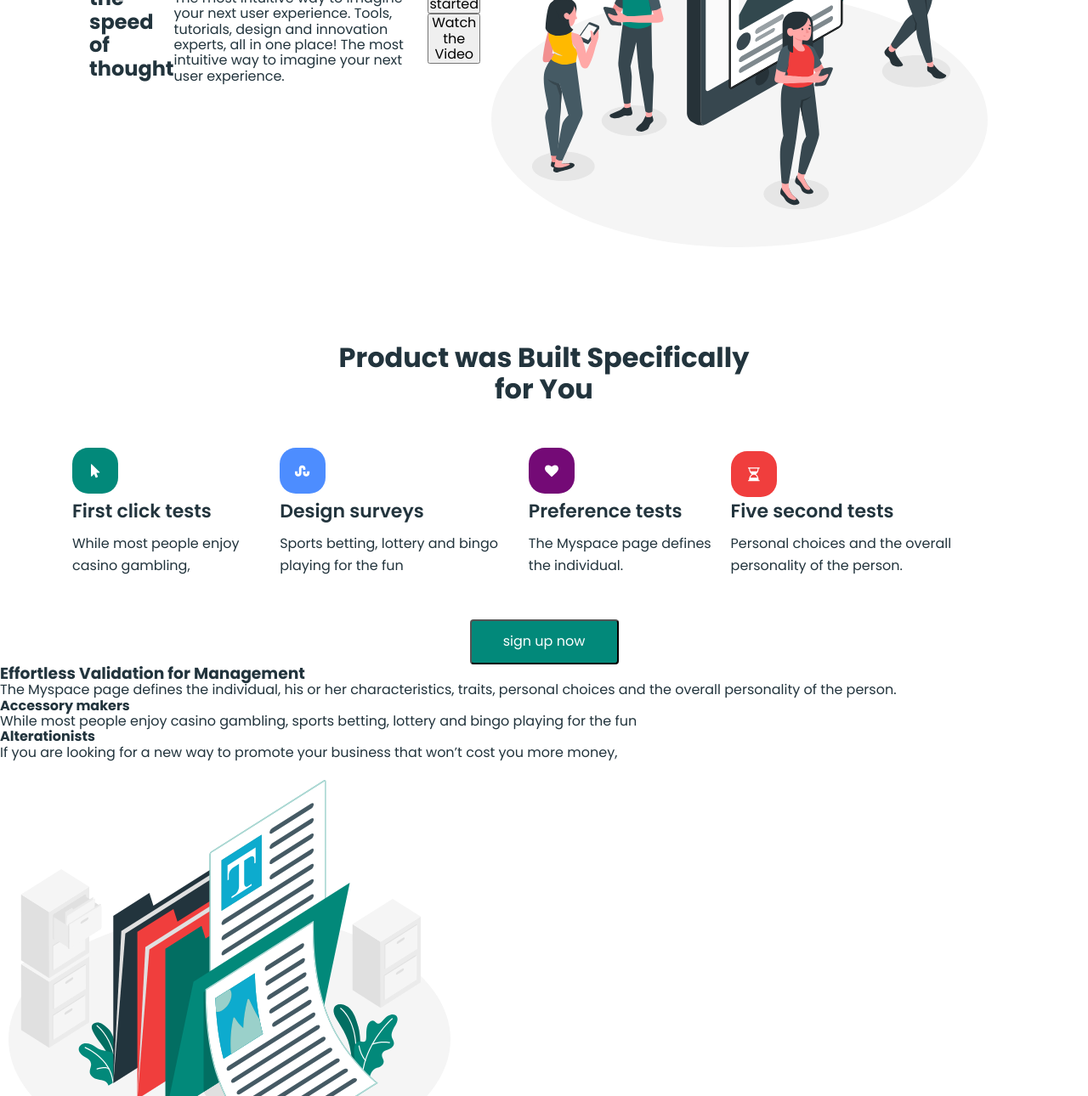
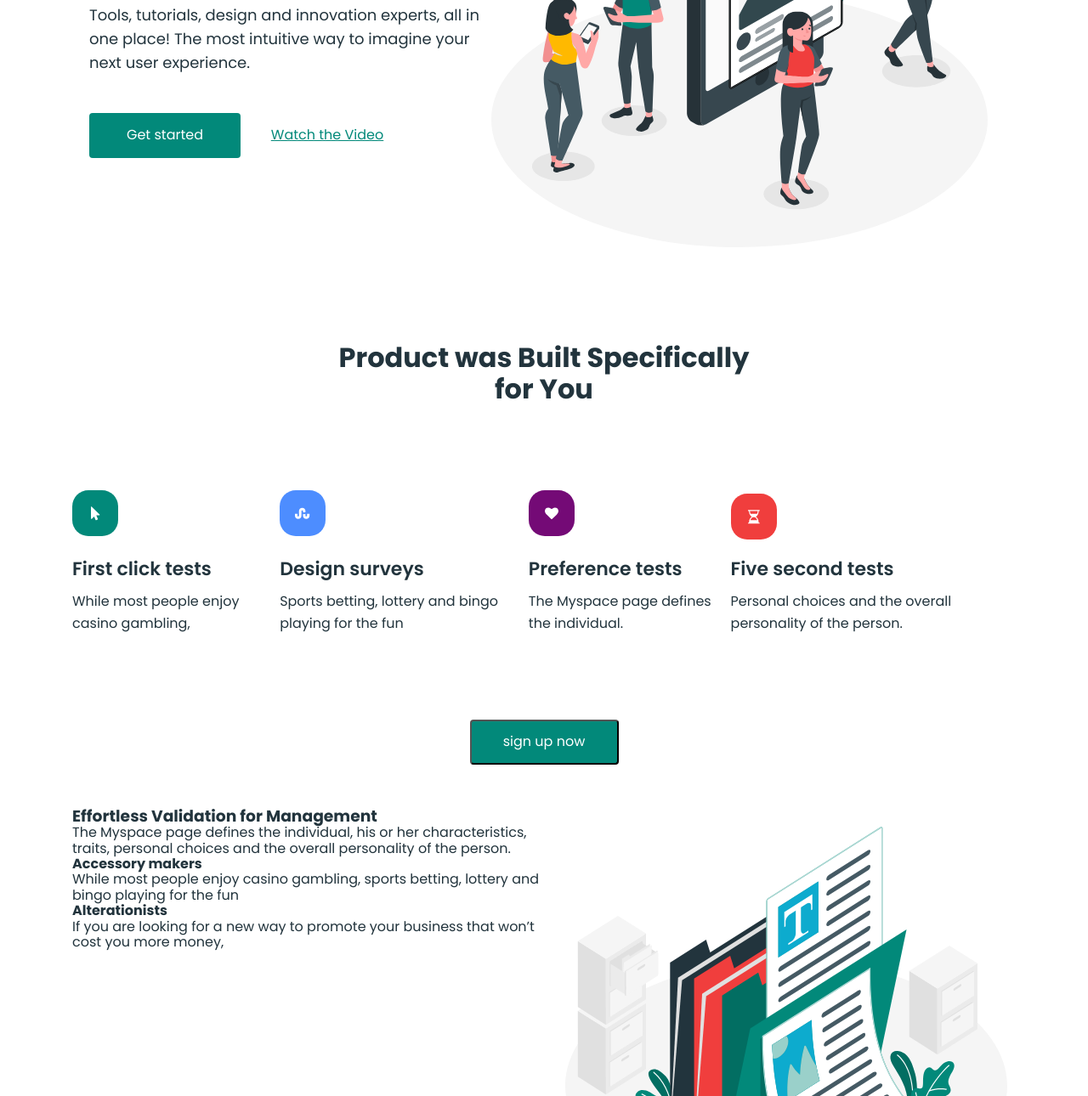
Before and after one commit to OlehSkrypnyk8/Business-promotion, a plain HTML site: page index.html in a window 1280 px wide. Shown: the part 357-1647 px from the top of the page at 85% size. Drawn offline with nearby package versions, Linux system fonts and the light colour scheme.

Commit message:
Стилізував сецію

```diff
--- a/css/style.css
+++ b/css/style.css
@@ -42,6 +42,7 @@ img {
     display: flex;
     align-items: center;
 }
+
 
 .logo {
     display: flex;
@@ -116,8 +117,54 @@ img {
     justify-content: space-between;
     width: 1110px;
 }
+.hero-text {
+    display: flex;
+    flex-direction: column;
+}
 
+.hero-title {
+    font-family: "Poppins", sans-serif;
+    font-weight: 700;
+    font-size: 40px;
+    line-height: 1.5;
+    color: #22343d;
+    margin-bottom: 18px;
+}
 
+.hero-subtitle {
+    font-family: "Poppins", sans-serif;
+    font-weight: 400;
+    font-size: 18px;
+    line-height: 1.55556;
+    color: #22343d;
+    margin-bottom: 45px;
+}
+
+.hero-btn-list {
+    display: flex;
+    gap: 20px;
+    align-items: baseline;
+}
+.btn-get-started {
+    border-radius: 4px;
+    width: 178px;
+    height: 53px;
+    background: #02897a;
+    color: #fff;
+    border: none;
+}
+
+.btn-watch-video {
+    width: 164px;
+    height: 23px;
+    text-decoration: underline;
+    color: #02897a;
+    border: none;
+    background-color: #fff;
+
+}
+
+/* sectio product title */
 .product-title {
     margin-left: auto;
     margin-right: auto;
@@ -126,19 +173,23 @@ img {
     text-align: center;
     color: #22343d;
     margin-bottom: 50px;
+    padding-bottom: 50px;
 
 
 }
 .product-list {
     display: flex;
     width: 1110px;
+    padding-bottom: 50px;
 }
 
 .product-item {
 
 }
 
-.product-img {}
+.product-img {
+    margin-bottom: 18px;
+}
 
 .product-head {
     font-weight: 600;
@@ -165,4 +216,29 @@ img {
     height: 53px;
     background: #02897a;
     color: #fff;
+    margin-bottom: 50px;
 }
+/* start section managment */
+.management {
+
+}
+
+.management-container {
+
+    display: flex;
+}
+
+.management-list {
+
+
+}
+
+.management-item {}
+
+.management-title {}
+
+.management-text {}
+
+.managment-subtitle {}
+
+.management-img {}
--- a/index.html
+++ b/index.html
@@ -62,17 +62,25 @@
       <!-- HERO SECTION  -->
       <section class="hero">
         <div class="container hero-container">
-          <h1>Work at the speed of thought</h1>
-          <p>
+          <div class="hero-text">
+            <h1 class="hero-title">Work at the speed of thought</h1>
+            <p class="hero-subtitle">
               Tools, tutorials, design and innovation experts, all in one place!
-            The most intuitive way to imagine your next user experience. Tools,
-            tutorials, design and innovation experts, all in one place! The most
-            intuitive way to imagine your next user experience.
+              The most intuitive way to imagine your next user experience.
             </p>
-          <ul>
-            <li><button type="button">Get started</button></li>
-            <li><button type="button">Watch the Video</button></li>
+            <ul class="hero-btn-list">
+              <li>
+                <button type="button" class="btn-get-started">
+                  Get started
+                </button>
+              </li>
+              <li>
+                <button type="button" class="btn-watch-video">
+                  Watch the Video
+                </button>
+              </li>
             </ul>
+          </div>
           <img
             src="./images/hero-img.svg"
             alt="hero image"
@@ -99,7 +107,7 @@
                 While most people enjoy casino gambling,
               </p>
             </li>
-            <li class>
+            <li class="product-item">
               <img
                 src="./images/surveys.svg"
                 alt="surveys"
@@ -143,37 +151,44 @@
         </div>
       </section>
       <!-- Section managment -->
-      <section>
-        <ul>
-          <li>
-            <h3>Effortless Validation for Management</h3>
-            <p>
+      <section class="management">
+        <div class="container">
+          <div class="management-container">
+            <ul class="management-list">
+              <li class="management-item">
+                <h3 class="management-title">
+                  Effortless Validation for Management
+                </h3>
+                <p class="management-text">
                   The Myspace page defines the individual, his or her
                   characteristics, traits, personal choices and the overall
                   personality of the person.
                 </p>
               </li>
-          <li>
-            <h4>Accessory makers</h4>
-            <p>
-              While most people enjoy casino gambling, sports betting, lottery
-              and bingo playing for the fun
+              <li class="management-item">
+                <h4 class="managment-subtitle">Accessory makers</h4>
+                <p class="management-text">
+                  While most people enjoy casino gambling, sports betting,
+                  lottery and bingo playing for the fun
                 </p>
               </li>
-          <li>
-            <h4>Alterationists</h4>
-            <p>
+              <li class="management-item">
+                <h4 class="managment-subtitle">Alterationists</h4>
+                <p class="management-text">
                   If you are looking for a new way to promote your business that
                   won’t cost you more money,
                 </p>
               </li>
             </ul>
+
             <img
               src="./images/management-img.svg"
               alt="management image"
               width="540"
               height="500"
+              class="management-img"
             />
+          </div>
           <img
             src="./images/support-img.svg"
             alt="laptoop image"
@@ -200,10 +215,15 @@
               <p>Never worry about overpaying for your energy again.</p>
             </li>
             <li>
-            <img src="./images/icon-red.svg" alt="red" width="35" height="35" />
+              <img
+                src="./images/icon-red.svg"
+                alt="red"
+                width="35"
+                height="35"
+              />
               <p>
-              We will only switch you to energy companies that we trust and will
-              treat you right
+                We will only switch you to energy companies that we trust and
+                will treat you right
               </p>
             </li>
             <li>
@@ -222,8 +242,8 @@
             <li>
               <p>
                 Few would argue that, despite the advancements of feminism over
-              the past three decades, women still face a double standard when it
-              comes to their behavior.
+                the past three decades, women still face a double standard when
+                it comes to their behavior.
               </p>
             </li>
             <li>
@@ -247,6 +267,7 @@
             width="540"
             height="500"
           />
+        </div>
       </section>
     </main>
   </body>
```
Lines whose indentation alone changed are shown as unchanged.
